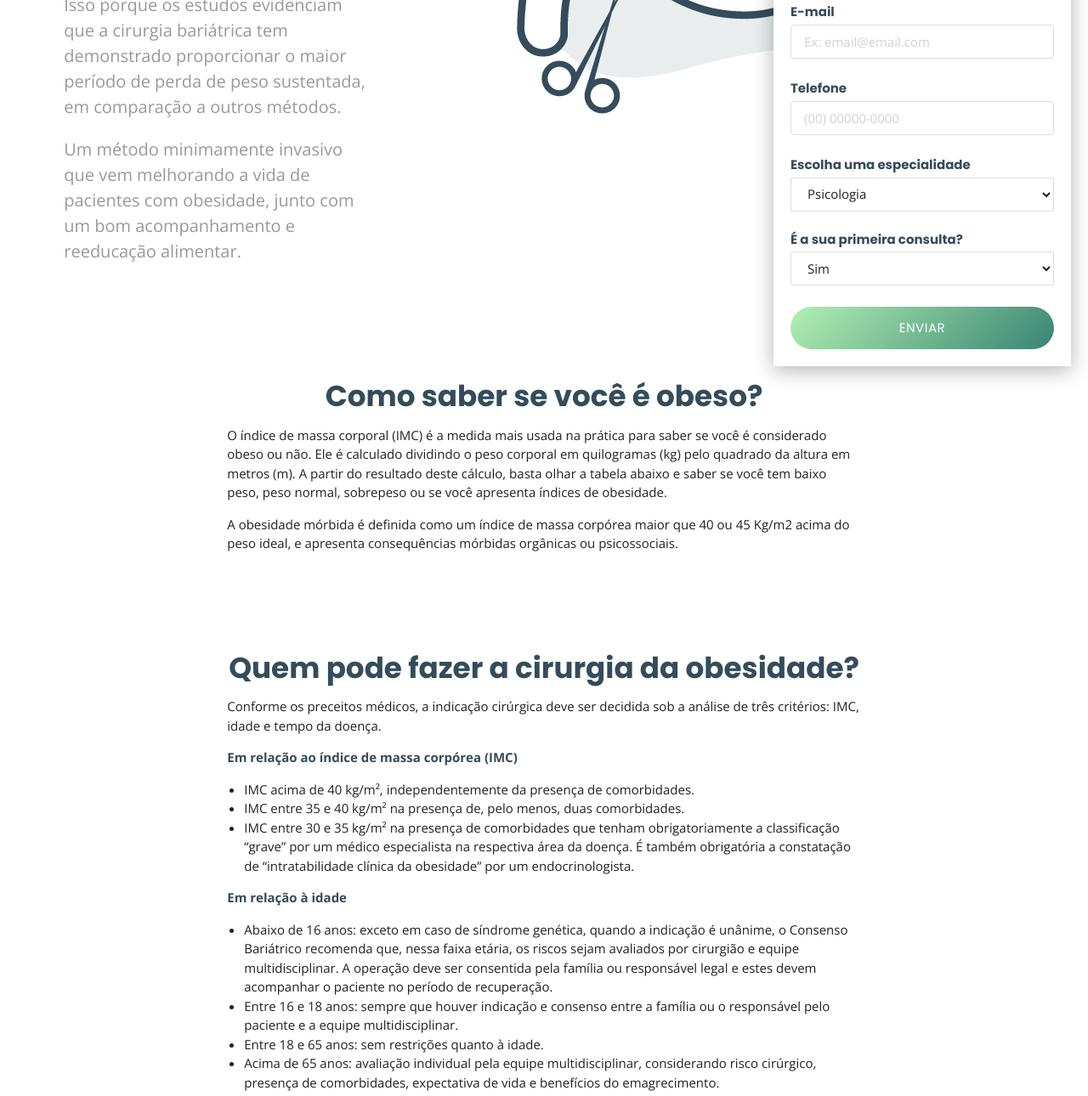
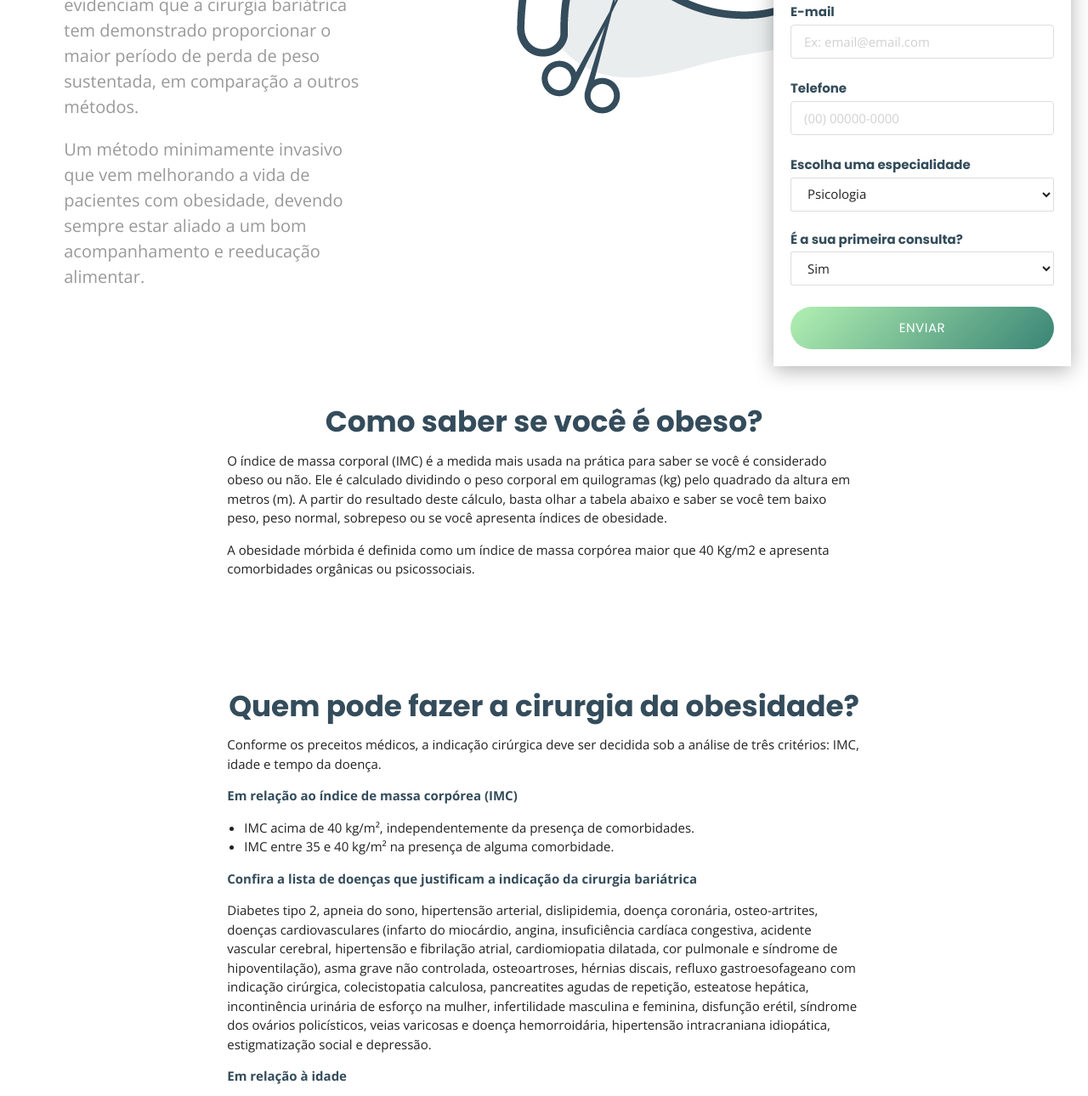
Before and after one commit to gleidsonteixeira/noar-digegastro, a plain HTML site: page cirurgiabariatrica.html in a window 1280 px wide. Shown: the part 909-2199 px from the top of the page at 85% size. Drawn offline with nearby package versions, Linux system fonts and the light colour scheme.

Commit message:
pagina cirurgia bariatrica atualizada

```diff
--- a/cirurgiabariatrica.html
+++ b/cirurgiabariatrica.html
@@ -201,8 +201,8 @@
             <div class="row nm">
                 <div class="col l4 m12 s12">
                     <h4 class="poppins azul-text center-on-small-only">Cirurgia Bariátrica Uma aliada contra a obesidade</h4>
-                    <p class="sub-title center-on-small-only">A cirurgia bariátrica, popularmente conhecida como redução de estômago, é o tratamento para obesidade com maior índice de sucesso. Para as pessoas com obesidade que experimentaram os métodos tradicionais e falharam, a cirurgia bariátrica, que promove perda de peso, pode ser uma opção eficaz. Isso porque os estudos evidenciam que a cirurgia bariátrica tem demonstrado proporcionar o maior período de perda de peso sustentada, em comparação a outros métodos.</p>
-                    <p class="sub-title center-on-small-only">Um método minimamente invasivo que vem melhorando a vida de pacientes com obesidade, junto com um bom acompanhamento e reeducação alimentar.</p>
+                    <p class="sub-title center-on-small-only">A cirurgia bariátrica, popularmente conhecida como redução do estômago, é o tratamento para obesidade com maior índice de sucesso. Para as pessoas com obesidade que experimentaram os métodos tradicionais e falharam, a cirurgia bariátrica pode ser uma opção eficaz. Isso porque os estudos evidenciam que a cirurgia bariátrica tem demonstrado proporcionar o maior período de perda de peso sustentada, em comparação a outros métodos.</p>
+                    <p class="sub-title center-on-small-only">Um método minimamente invasivo que vem melhorando a vida de pacientes com obesidade, devendo sempre estar aliado a um bom acompanhamento e reeducação alimentar.</p>
                 </div>
                 <div class="col l8 m12 s12 center-align">
                     <img src="img/ico7.png" class="responsive-img">
@@ -214,7 +214,7 @@
                         <b>Como saber se você é obeso?</b>
                     </h4>
                     <p>O índice de massa corporal (IMC) é a medida mais usada na prática para saber se você é considerado obeso ou não. Ele é calculado dividindo o peso corporal em quilogramas (kg) pelo quadrado da altura em metros (m). A partir do resultado deste cálculo, basta olhar a tabela abaixo e saber se você tem baixo peso, peso normal, sobrepeso ou se você apresenta índices de obesidade.</p>
-                    <p></p>A obesidade mórbida é definida como um índice de massa corpórea maior que 40 ou 45 Kg/m2 acima do peso ideal, e apresenta consequências mórbidas orgânicas ou psicossociais.
+                    <p>A obesidade mórbida é definida como um índice de massa corpórea maior que 40 Kg/m2 e apresenta comorbidades orgânicas ou psicossociais.</p>
                 </div>
                 <div class="col l8 offset-l2 m12 s12">
                     <h4 class="poppins azul-text center-align">
@@ -224,12 +224,12 @@
                     <b class="azul-text" style="display: block;">Em relação ao índice de massa corpórea (IMC)</b>
                     <ul>
                         <li style="list-style-type: disc; margin-left: 20px;">IMC acima de 40 kg/m², independentemente da presença de comorbidades.</li>
-                        <li style="list-style-type: disc; margin-left: 20px;">IMC entre 35 e 40 kg/m² na presença de, pelo menos, duas comorbidades.</li>
-                        <li style="list-style-type: disc; margin-left: 20px;">IMC entre 30 e 35 kg/m² na presença de comorbidades que tenham obrigatoriamente a classificação “grave” por um médico especialista na respectiva área da doença. É também obrigatória a constatação de “intratabilidade clínica da obesidade” por um endocrinologista.</li>
+                        <li style="list-style-type: disc; margin-left: 20px;">IMC entre 35 e 40 kg/m² na presença de alguma comorbidade.</li>
                     </ul>
+                    <b class="azul-text" style="display: block;">Confira a lista de doenças que justificam a indicação da cirurgia bariátrica</b>
+                    <p>Diabetes tipo 2, apneia do sono, hipertensão arterial, dislipidemia, doença coronária, osteo-artrites, doenças cardiovasculares (infarto do miocárdio, angina, insuficiência cardíaca congestiva, acidente vascular cerebral, hipertensão e fibrilação atrial, cardiomiopatia dilatada, cor pulmonale e síndrome de hipoventilação), asma grave não controlada, osteoartroses, hérnias discais, refluxo gastroesofageano com indicação cirúrgica, colecistopatia calculosa, pancreatites agudas de repetição, esteatose hepática, incontinência urinária de esforço na mulher, infertilidade masculina e feminina, disfunção erétil, síndrome dos ovários policísticos, veias varicosas e doença hemorroidária, hipertensão intracraniana idiopática, estigmatização social e depressão.</p>
                     <b class="azul-text" style="display: block;">Em relação à idade</b>
                     <ul>
-                        <li style="list-style-type: disc; margin-left: 20px;">Abaixo de 16 anos: exceto em caso de síndrome genética, quando a indicação é unânime, o Consenso Bariátrico recomenda que, nessa faixa etária, os riscos sejam avaliados por cirurgião e equipe multidisciplinar. A operação deve ser consentida pela família ou responsável legal e estes devem acompanhar o paciente no período de recuperação.</li>
                         <li style="list-style-type: disc; margin-left: 20px;">Entre 16 e 18 anos: sempre que houver indicação e consenso entre a família ou o responsável pelo paciente e a equipe multidisciplinar.</li>
                         <li style="list-style-type: disc; margin-left: 20px;">Entre 18 e 65 anos: sem restrições quanto à idade.</li>
                         <li style="list-style-type: disc; margin-left: 20px;">Acima de 65 anos: avaliação individual pela equipe multidisciplinar, considerando risco cirúrgico, presença de comorbidades, expectativa de vida e benefícios do emagrecimento.</li>
@@ -237,7 +237,7 @@
                     <b class="azul-text" style="display: block;">Em relação ao tempo da doença</b>
                     <p>Apresentar IMC e comorbidades em faixa de risco há pelo menos dois anos e ter realizado tratamentos convencionais prévios. Além disso, ter tido insucesso ou recidiva do peso, verificados por meio de dados colhidos do histórico clínico do paciente.</p>
                     <b class="azul-text" style="display: block;">Contraindicações</b>
-                    <p>Existem contraindicações para a realização desta cirurgia como, por exemplo, cirrose  hepática, algumas doenças renais e psiquiátricas graves, vícios (droga, alcoolismo) e disfunções hormonais. Todas devem ser avaliadas por profissionais com prática e conhecimento aprofundado no assunto.</p>
+                    <p>Existem contraindicações para a realização desta cirurgia como, por exemplo, cirrose hepática, algumas doenças renais e psiquiátricas graves, vícios (droga, alcoolismo) e disfunções hormonais. Todas devem ser avaliadas por profissionais com prática e conhecimento aprofundado no assunto.</p>
                 </div>
                 <!--<div class="col l6 m12 s12">
                     <p class="poppins azul-text center-on-small-only">
```
